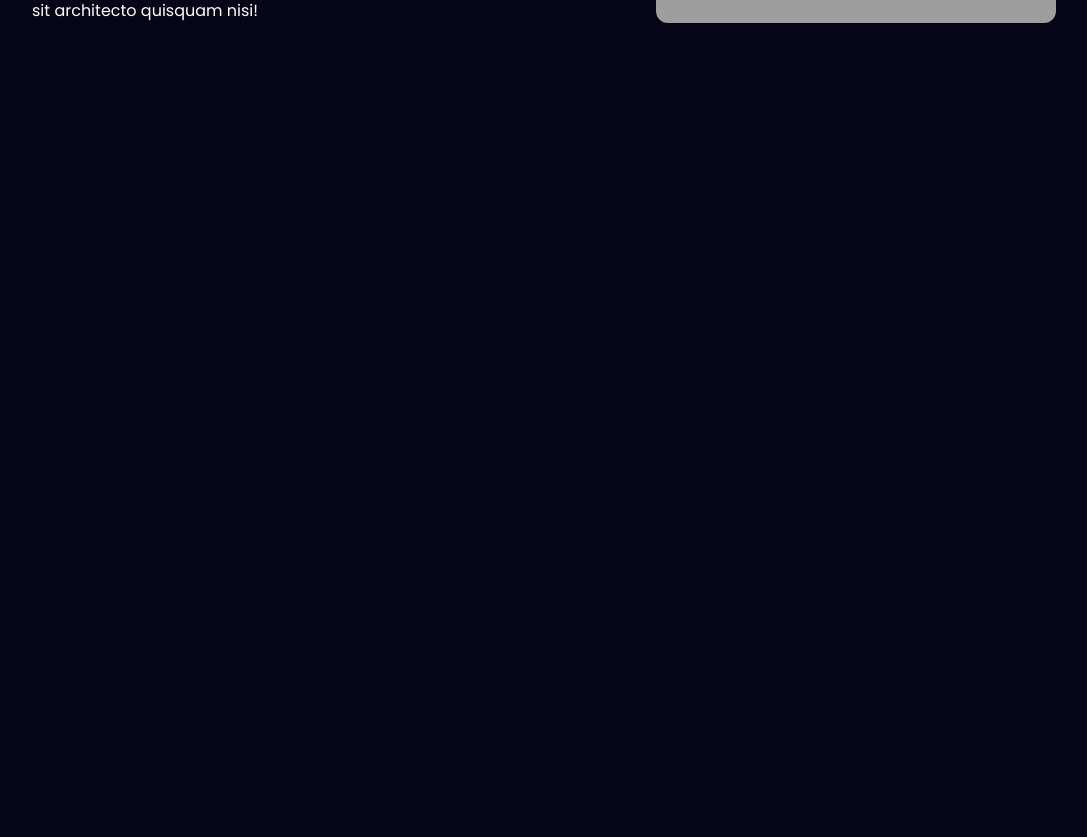
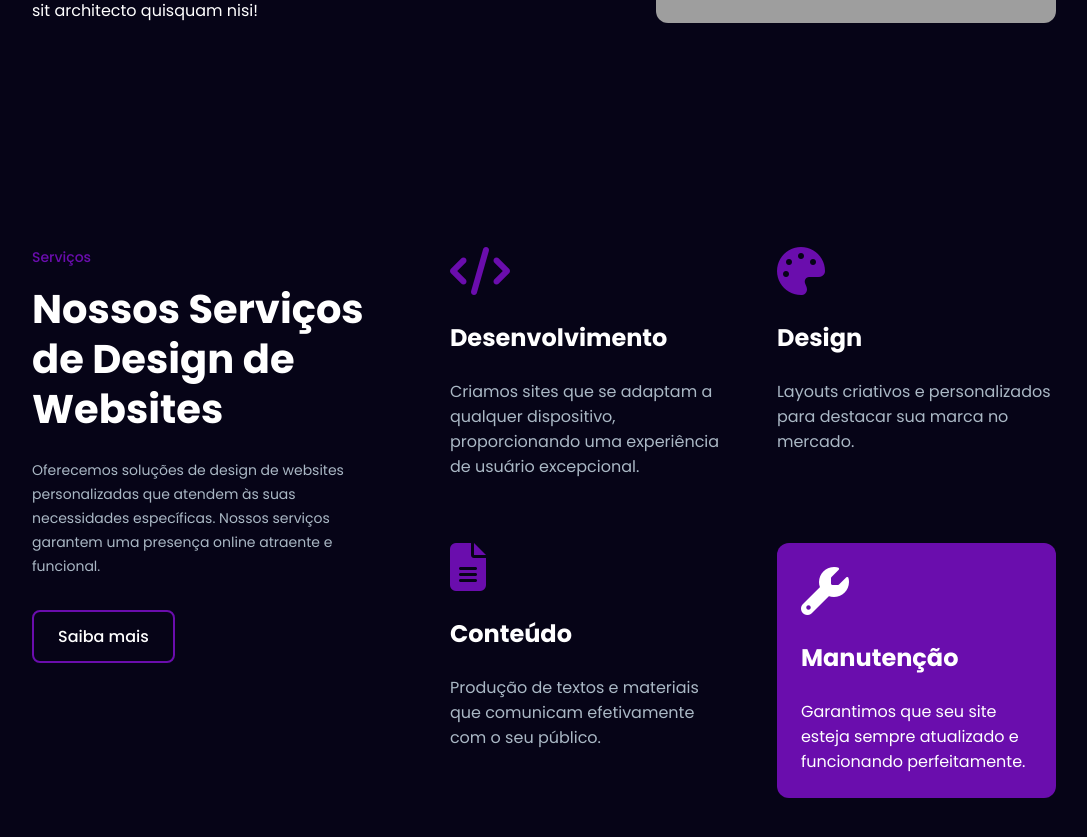
Before and after one commit to lucazmenezez/Portfolio-React, a React (Vite) app: page / in a window 1280 px wide. Shown: the part 4000-4837 px from the top of the page, without its empty margins (96-1183 px from the left). Before the commit the page ends 4135 px from the top, so only its background shows below. Built offline with nearby package versions, Linux system fonts and the light colour scheme; grey boxes are pictures that could not be loaded.

Commit message:
Criando seção de serviços.

```diff
--- a/src/App.tsx
+++ b/src/App.tsx
@@ -3,6 +3,8 @@ import Header from "./components/Header"
 import Hero from "./components/Hero"
 import Projects from "./components/Projects"
 import Reviews from "./components/Reviews"
+import Services from "./components/Services"
+
 import { GlobalStyle } from "./styles"
 
 function App() {
@@ -16,6 +18,7 @@ function App() {
       <Projects />
       <Reviews />
       <About />
+      <Services />
     </>
   )
 }
--- a/src/components/Hero/index.tsx
+++ b/src/components/Hero/index.tsx
@@ -1,4 +1,5 @@
-import { ButtonPrimary, ButtonSecondary, Content, Description, HeroContainer, ImagesContainer, MainTitle, Row } from "./styles"
+import { ButtonPrimary, ButtonSecondary } from "../../styles"
+import { Content, Description, HeroContainer, ImagesContainer, MainTitle, Row } from "./styles"
 
 const Hero = () => (
   <HeroContainer id="home">
--- a/src/components/Hero/styles.ts
+++ b/src/components/Hero/styles.ts
@@ -38,36 +38,6 @@ export const Description = styled.p`
   margin: 16px 0 24px;
 `
 
-export const ButtonPrimary = styled.a`
-  display: inline-block;
-  padding: 12px 24px;
-  color: ${cores.branco};
-  background: ${cores.roxo};
-  border-radius: 8px;
-  border: 2px solid ${cores.roxo};
-  font-weight: 500;
-  transition: background-color .5s ease;
-
-  &:hover {
-    background-color: transparent;
-  }
-`
-
-export const ButtonSecondary = styled.a`
-  display: inline-block;
-  padding: 12px 24px;
-  color: ${cores.branco};
-  background-color: transparent;
-  border-radius: 8px;
-  border: 2px solid ${cores.roxo};
-  font-weight: 500;
-  margin-right: 16px; //remover
-  transition: background-color .5s ease;
-
-  &:hover {
-    background-color: ${cores.roxo};
-  }
-`
 export const ImagesContainer = styled.div`
   overflow-x: hidden;
   width: 100%;
--- /dev/null
+++ b/src/components/Services/index.tsx
@@ -0,0 +1,51 @@
+import { ButtonSecondary } from "../../styles"
+import { Grid, List, ListItem, SectionTitle, ServicesContainer } from "./styles"
+
+const Services = () => (
+  <div className="container">
+    <ServicesContainer>
+      <Grid>
+        <SectionTitle>
+          <h3>Serviços</h3>
+          <h2>Nossos Serviços de Design de Websites</h2>
+          <p>
+            Oferecemos soluções de design de websites personalizadas que atendem às suas necessidades específicas. Nossos serviços garantem uma presença online atraente e funcional.
+          </p>
+          <ButtonSecondary href="#">Saiba mais</ButtonSecondary>
+        </SectionTitle>
+        <List>
+          <ListItem>
+            <i className="fas fa-code"></i>
+            <h4>Desenvolvimento</h4>
+            <p>
+              Criamos sites que se adaptam a qualquer dispositivo, proporcionando uma experiência de usuário excepcional.
+            </p>
+          </ListItem>
+          <ListItem>
+            <i className="fas fa-palette"></i>
+            <h4>Design</h4>
+            <p>
+              Layouts criativos e personalizados para destacar sua marca no mercado.
+            </p>
+          </ListItem>
+          <ListItem>
+            <i className="fas fa-file-alt"></i>
+            <h4>Conteúdo</h4>
+            <p>
+              Produção de textos e materiais que comunicam efetivamente com o seu público.
+            </p>
+          </ListItem>
+          <ListItem>
+            <i className="fas fa-wrench"></i>
+            <h4>Manutenção</h4>
+            <p>
+              Garantimos que seu site esteja sempre atualizado e funcionando perfeitamente.
+            </p>
+          </ListItem>
+        </List>
+      </Grid>
+    </ServicesContainer>
+  </div>
+)
+
+export default Services
--- /dev/null
+++ b/src/components/Services/styles.ts
@@ -0,0 +1,74 @@
+import styled from "styled-components";
+import { cores } from "../../styles";
+
+export const ServicesContainer = styled.div`
+  padding: 112px 0;
+`
+
+export const Grid = styled.div`
+  display: grid;
+  grid-template-columns: 33% auto;
+  column-gap: 80px;
+`
+
+export const SectionTitle = styled.div`
+
+  h3 {
+    font-size: 14px;
+    font-weight: 500;
+    color: ${cores.roxo};
+  }
+
+  h2 {
+    font-size: 40px;
+    font-weight: bold;
+    line-height: 50px;
+    margin: 16px 0 24px;
+  }
+
+  p {
+    font-size: 14px;
+    line-height: 24px;
+    color: ${cores.cinza};
+    margin-bottom: 32px;
+  }
+`
+
+export const List = styled.ul`
+  display: grid;
+  grid-template-columns: repeat(2, 1fr);
+  column-gap: 48px;
+  row-gap: 64px;
+`
+
+export const ListItem = styled.li`
+
+  i {
+    font-size: 48px;
+    color: ${cores.roxo};
+  }
+
+  h4 {
+    font-size: 24px;
+    font-weight: bold;
+    margin: 24px 0;
+  }
+
+  p {
+    color: ${cores.cinza};
+  }
+
+  &:nth-child(4) {
+    background-color: ${cores.roxo};
+    padding: 24px;
+    border-radius: 12px;
+
+    i {
+      color: ${cores.branco};
+    }
+
+    p {
+      color: ${cores.branco};
+    }
+  }
+`
--- a/src/styles.ts
+++ b/src/styles.ts
@@ -59,3 +59,35 @@ export const Title = styled.div`
     color: ${cores.cinza};
   }
 `
+
+
+export const ButtonPrimary = styled.a`
+  display: inline-block;
+  padding: 12px 24px;
+  color: ${cores.branco};
+  background: ${cores.roxo};
+  border-radius: 8px;
+  border: 2px solid ${cores.roxo};
+  font-weight: 500;
+  transition: background-color .5s ease;
+
+  &:hover {
+    background-color: transparent;
+  }
+`
+
+export const ButtonSecondary = styled.a`
+  display: inline-block;
+  padding: 12px 24px;
+  color: ${cores.branco};
+  background-color: transparent;
+  border-radius: 8px;
+  border: 2px solid ${cores.roxo};
+  font-weight: 500;
+  margin-right: 16px; //remover
+  transition: background-color .5s ease;
+
+  &:hover {
+    background-color: ${cores.roxo};
+  }
+`
```
